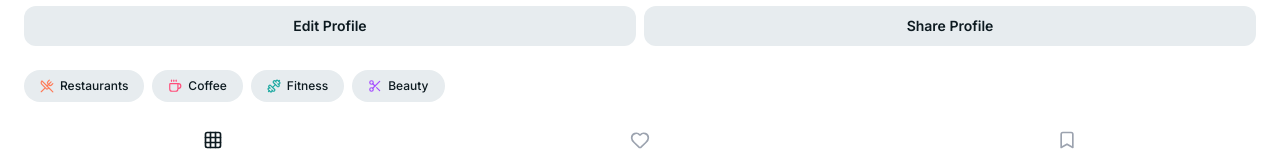
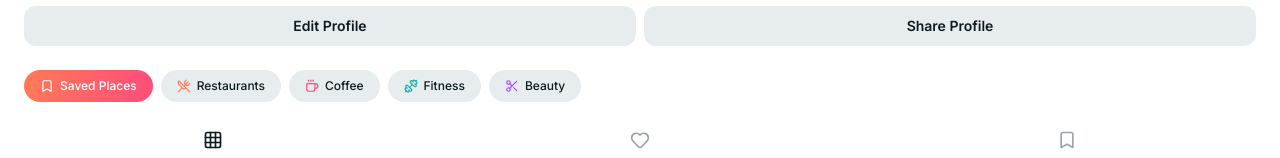
Before and after one commit to Aminul70/Mapleon, a React (Vite) app: page /profile in a window 1280 px wide. Shown: the part 268-426 px from the top of the page. Built offline with nearby package versions, Linux system fonts and the light colour scheme.

Commit message:
auto-commit for ea5393a4-b0bf-428d-887a-434dfe464f6d

```diff
--- a/src/pages/Profile.tsx
+++ b/src/pages/Profile.tsx
@@ -141,6 +141,13 @@ export function Profile() {
 
       {/* Interests Pills */}
       <div className="px-4 sm:px-6 pb-4 flex gap-2 overflow-x-auto scrollbar-hide">
+        <button
+          onClick={() => navigate('/favorites')}
+          className="px-4 py-2 bg-gradient-to-r from-mapleon-coral to-mapleon-pink text-white rounded-full text-xs font-medium whitespace-nowrap flex items-center gap-1.5 active:scale-95 transition-transform"
+        >
+          <BookmarkIcon size={14} />
+          Saved Places
+        </button>
         {interests.map(interest => {
         const IconComponent = interest.icon;
         return <div key={interest.label} className="px-4 py-2 bg-mapleon-gray rounded-full text-xs font-medium text-mapleon-slate whitespace-nowrap flex items-center gap-1.5">
```
